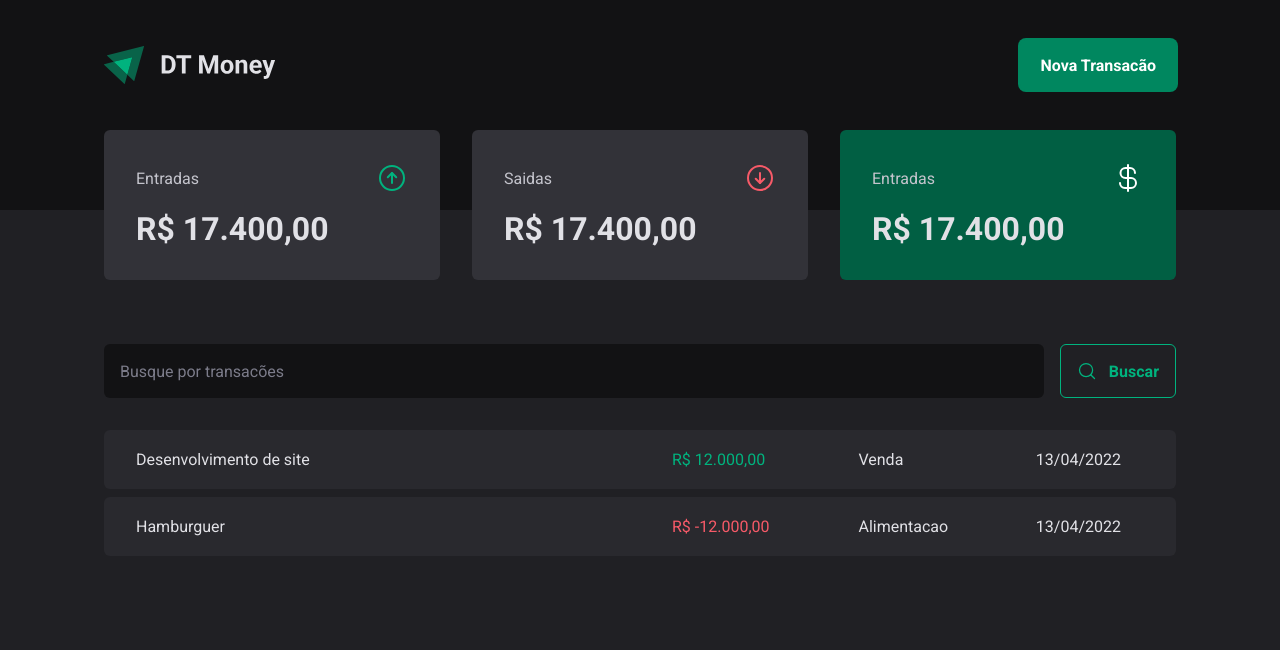
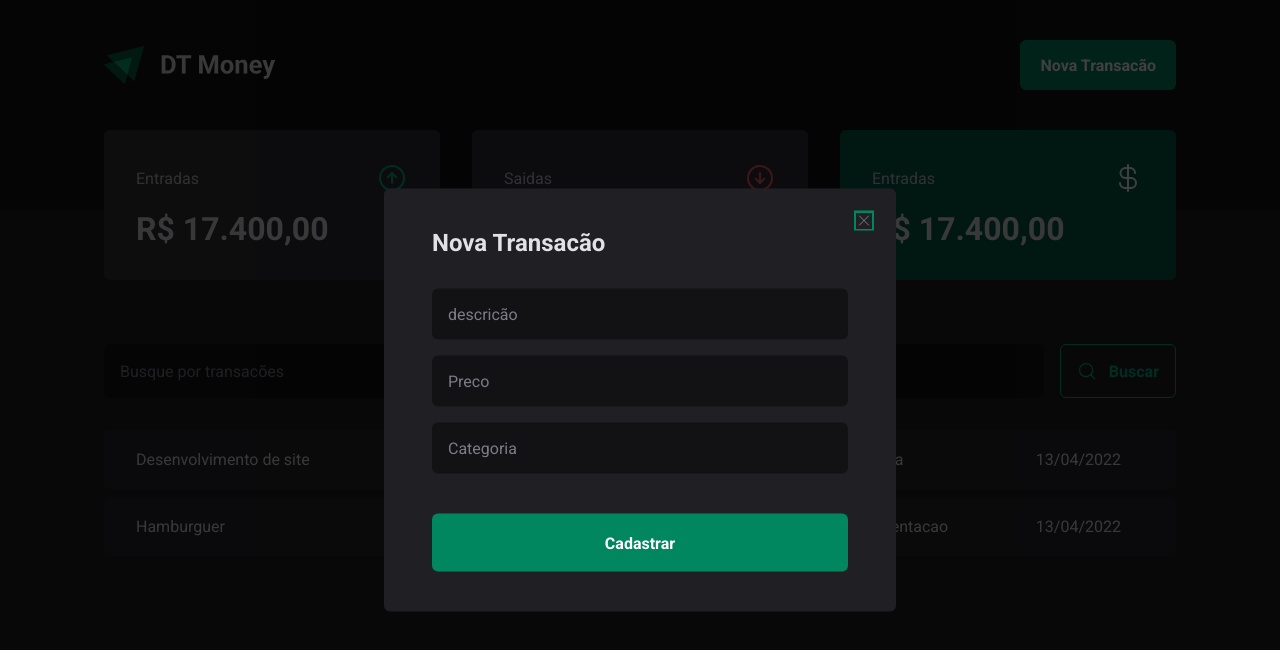
Before and after one commit to AndreLimaS/manage-sales, a React (Vite) app: page / in a window 1280 px wide. Both pictures are taken after a click on the button "Nova Transacão". Shown: the top 650 px of the page. Built offline with nearby package versions, Linux system fonts and the light colour scheme.

Commit message:
feat: create struct modal new transaction

```diff
--- a/package.json
+++ b/package.json
@@ -9,6 +9,7 @@
     "preview": "vite preview"
   },
   "dependencies": {
+    "@radix-ui/react-dialog": "^1.0.3",
     "phosphor-react": "^1.4.1",
     "react": "^18.2.0",
     "react-dom": "^18.2.0",
--- a/src/components/Header/index.tsx
+++ b/src/components/Header/index.tsx
@@ -4,13 +4,21 @@
   NewTransactionsButton,
 } from "./styles";
 import logoImg from "../../assets/Logo.svg";
+import * as Dialog from "@radix-ui/react-dialog";
+import { NewTrasactionModal } from "../NewTransactionModal";
 
 export function Header() {
   return (
     <HeaderContainer>
       <HeaderContent>
         <img src={logoImg} alt="" />
-        <NewTransactionsButton>Nova Transacão</NewTransactionsButton>
+
+        <Dialog.Root>
+          <Dialog.Trigger asChild>
+            <NewTransactionsButton>Nova Transacão</NewTransactionsButton>
+          </Dialog.Trigger>
+          <NewTrasactionModal />
+        </Dialog.Root>
       </HeaderContent>
     </HeaderContainer>
   );
--- a/src/components/Historic/styles.ts
+++ b/src/components/Historic/styles.ts
@@ -1,5 +1,4 @@
 import styled from "styled-components";
-
 interface PriceHighlightProps {
   variant: "income" | "outcome";
 }
--- /dev/null
+++ b/src/components/NewTransactionModal/index.tsx
@@ -0,0 +1,23 @@
+import * as Dialog from "@radix-ui/react-dialog";
+import { Overlay, Content, CloseButton } from "./styles";
+import { X } from "phosphor-react";
+export function NewTrasactionModal() {
+  return (
+    <Dialog.Portal>
+      <Overlay />
+      <Content>
+        <Dialog.Title>Nova Transacão</Dialog.Title>
+        <CloseButton>
+          <X />
+        </CloseButton>
+        <form action="">
+          <input type="text" placeholder="descricão" required />
+          <input type="text" placeholder="Preco" required />
+          <input type="text" placeholder="Categoria" required />
+
+          <button type="submit">Cadastrar</button>
+        </form>
+      </Content>
+    </Dialog.Portal>
+  );
+}
--- /dev/null
+++ b/src/components/NewTransactionModal/styles.ts
@@ -0,0 +1,69 @@
+import styled from "styled-components";
+import * as Dialog from "@radix-ui/react-dialog";
+
+export const Overlay = styled(Dialog.Overlay)`
+  position: fixed;
+  width: 100vw;
+  height: 100vh;
+  inset: 0;
+  background: rgb(0, 0, 0, 0.75);
+`;
+
+export const Content = styled(Dialog.Content)`
+  min-width: 32rem;
+  border-radius: 6px;
+  padding: 2.5rem 3rem;
+  background: ${(props) => props.theme["gray-800"]};
+
+  position: fixed;
+  top: 50%;
+  left: 50%;
+  transform: translate(-50%, -50%);
+
+  form {
+    margin-top: 2rem;
+
+    display: flex;
+    flex-direction: column;
+    gap: 1rem;
+
+    input {
+      border-radius: 6px;
+      border: 0;
+      background: ${(props) => props.theme["gray-900"]};
+      color: ${(props) => props.theme["gray-300"]};
+      padding: 1rem;
+
+      &::placeholder {
+        color: ${(props) => props.theme["gray-500"]};
+      }
+    }
+
+    button[type="submit"] {
+      height: 58px;
+      border: 0;
+      background: ${(props) => props.theme["green-500"]};
+      color: ${(props) => props.theme.white};
+      font-weight: bold;
+      border-radius: 6px;
+      margin-top: 1.5rem;
+      cursor: pointer;
+
+      &:hover {
+        background: ${(props) => props.theme["green-700"]};
+        transition: background-color 0.2s;
+      }
+    }
+  }
+`;
+
+export const CloseButton = styled(Dialog.Close)`
+  position: absolute;
+  background: transparent;
+  border: 0;
+  top: 1.5rem;
+  right: 1.5rem;
+  line-height: 0;
+  cursor: pointer;
+  color: ${(props) => props.theme["gray-500"]};
+`;
```
Also changed, not shown: 1 other file (tests, documents, lock files or other folders).
